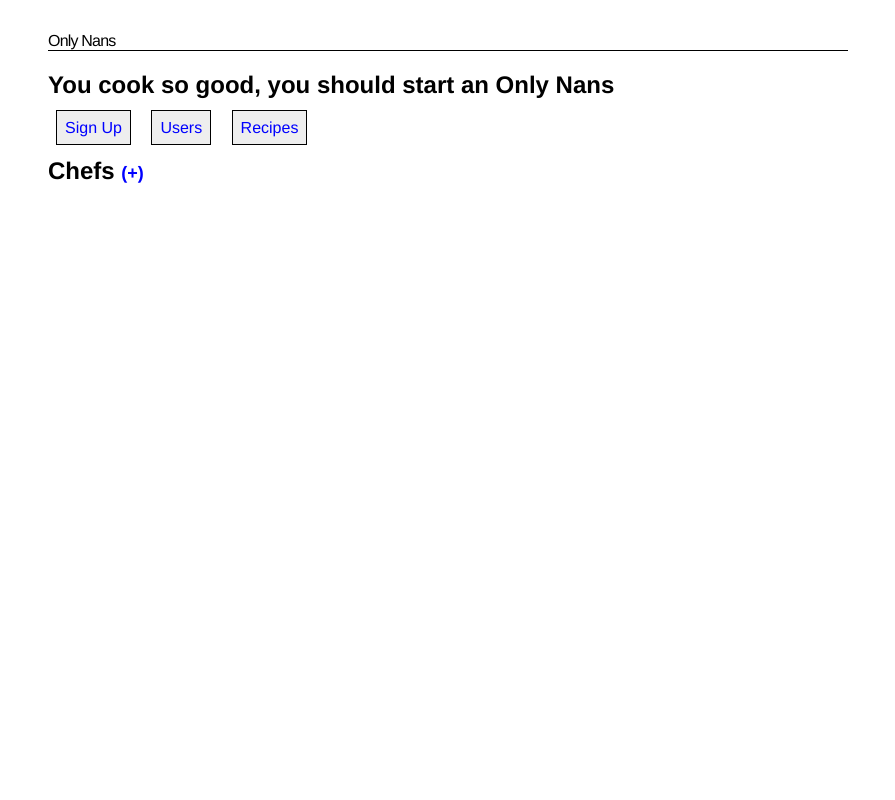
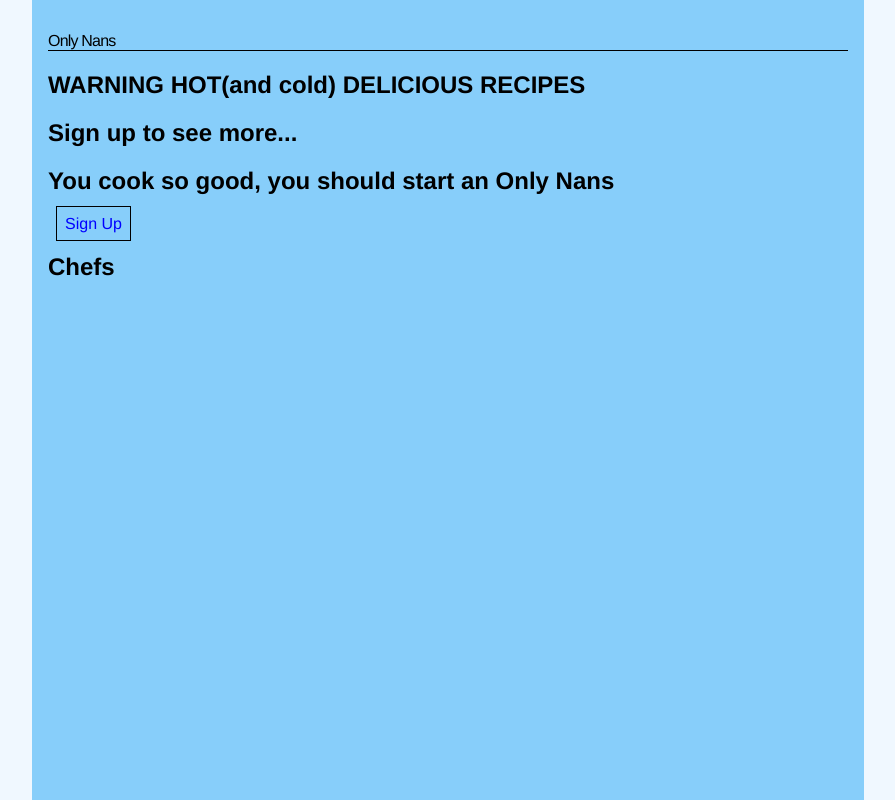
Before and after one commit to codeyross/Capstone, a Django app: page / in a window 1280 px wide. Shown: the whole page, without its empty margins (192-1087 px from the left). Run offline with Django 4.2, Linux system fonts and the light colour scheme.

Commit message:
all working except recipe detail from user detail page

```diff
--- a/backend/settings.py
+++ b/backend/settings.py
@@ -25,7 +25,7 @@
 # SECURITY WARNING: don't run with debug turned on in production!
 DEBUG = True
 
-ALLOWED_HOSTS = []
+ALLOWED_HOSTS = ['*']
 
 
 # Application definition
--- a/onlybackend/forms.py
+++ b/onlybackend/forms.py
@@ -11,4 +11,4 @@
 
     class Meta:
         model = Recipes
-        fields = ('recipe_name', 'picture', 'recipe_description', 'ingredients', 'recipe',)
+        fields = ('user', 'recipe_name', 'picture', 'recipe_description', 'ingredients', 'recipe',)
--- a/onlybackend/models.py
+++ b/onlybackend/models.py
@@ -26,7 +26,7 @@
                     related_name='recipes',
                     )
     recipe_name = models.CharField(max_length=1000, default='no recipe name')
-    picture = models.ImageField()
+    picture = models.TextField()
     recipe_description = models.CharField(max_length=1000, default='no recipe description')
     ingredients = models.CharField(max_length=5000, default='no ingredients listed')
     recipe = models.CharField(max_length=10000, default='no recipe listed')
--- a/onlybackend/static/css/onlybackend.css
+++ b/onlybackend/static/css/onlybackend.css
@@ -1,26 +1,37 @@
+* {
+    background-color: aliceblue;
+}
+
 body {
     font-family: 'Helvetica Neue', sans-serif;
     max-width: 50em;
     margin: auto;
     padding: 2em 1em;
+    background-color: lightskyblue;
+
+  }
+  nav {
+    background-color: lightskyblue;
   }
 
   nav a {
     border: 1px solid black;
     margin: 0.5em;
     padding: 0.5em;
-    background-color: #eeeeee;
+    background-color: lightskyblue;
   }
 
   nav a:hover {
     background-color: orange;
     color: blue;
+    background-color: lightskyblue;
   }
 
   a,
   a:visited {
     text-decoration: none;
     color: blue;
+    background-color: lightskyblue;
   }
 
   a:hover {
@@ -29,10 +40,12 @@
 
   ul {
     list-style-type: none;
+    background-color: lightskyblue;
   }
 
   li {
     margin: 0.25em;
+    background-color: lightskyblue;
   }
 
   h1 {
@@ -41,10 +54,12 @@
     letter-spacing: -0.05em;
     text-decoration: none;
     border-bottom: 1px solid black;
+    background-color: lightskyblue;
   }
 
   h2 > a {
     font-size: 0.75em;
+    background-color: lightskyblue;
   }
 
   input {
@@ -53,7 +68,7 @@
     padding: 9px;
     border: solid 1px black;
     width: 300px;
-    background: whitesmoke;
+    background: lightskyblue;
   }
 
   input[type='submit'],
@@ -96,3 +111,48 @@
   .no-fav:visited {
     text-decoration: none;
   }
+
+  h1 {
+    background-color: lightskyblue;
+  }
+
+  h2 {
+    background-color: lightskyblue;
+  }
+  h3 {
+    background-color: lightskyblue;
+  }
+
+  h4 {
+    background-color: lightskyblue;
+  }
+  ul {
+    background-color: lightskyblue;
+  }
+  li {
+    background-color: lightskyblue;
+  }
+  .uniform {
+    background-color: lightskyblue;
+  }
+form {
+    background-color: lightskyblue;
+}
+p {
+    background-color: lightskyblue;
+}
+label {
+    background-color: lightskyblue;
+}
+button {
+    background-color: lightskyblue;
+}
+
+.blur {
+  filter: blur(8px);
+  -webkit-filter: blur(8px)
+}
+
+div {
+  background-color: lightskyblue;
+}
--- a/onlybackend/templates/base.html
+++ b/onlybackend/templates/base.html
@@ -2,14 +2,14 @@
 <html>
   <head>
     <title>Only Nans</title>
-    <link rel="stylesheet" href="{% static 'css/onlybackend.css' %}"
+    <link rel="stylesheet" href="{% static 'css/onlybackend.css' %}"/>
   </head>
   <body>
     <h1>Only Nans</h1>
     <h2>You cook so good, you should start an Only Nans</h2>
     <nav>
       <a href="user/new">Sign Up</a>
-      <a href="/">Users</a>
+      <a href="/user_list">Users</a>
       <a href="/recipes">Recipes</a>
     </nav>
     {% block content %} {% endblock %}
--- a/onlybackend/templates/home.html
+++ b/onlybackend/templates/home.html
@@ -1,13 +1,30 @@
-{% block content %}
-{% csrf_token %}
-<h1> hello world</h1>
-{% if context %}
-    <ul class="context">
-        {% for message in messages %}
-        <li>{{ message }}</li>
-        {% endfor %}
-    </ul>
-    {% endif %}
-    {{ form }}
+{% load static %}
+<html>
+  <head>
+    <title>Only Nans</title>
+    <link rel="stylesheet" href="{% static 'css/onlybackend.css' %}"/>
+  </head>
+  <h1>Only Nans</h1>
+<div>
+    <h2> WARNING HOT(and cold) DELICIOUS RECIPES </h2>
+    <h2> Sign up to see more...</h2>
+    </div>
+
+    <h2>You cook so good, you should start an Only Nans</h2>
+    <nav>
+      <a href="user/new">Sign Up</a>
+    </nav>
+ {% block content %}
+
+
+<h2>Chefs <a href="{% url 'user_create' %}"></a></h2>
+<ul>
+  {% for user in users %}
+  <li>
+    <a class="blur" href="{% url 'user_detail' pk=user.id %}">{{ user.chef }} <img src="{{ user.profile_pic }}" alt="" class="artist-photo"></a>
+  </li>
+  {% endfor %}
+</ul>
+
 
 {% endblock %}
--- a/onlybackend/templates/recipe_form.html
+++ b/onlybackend/templates/recipe_form.html
@@ -1,4 +1,4 @@
-{% block content %}
+{% extends 'base.html' %}{% block content %}
 <h1>New Recipe</h1>
 <form method="POST" class="recipe-form">
   {% csrf_token %} {{ form.as_p }}
--- a/onlybackend/templates/user_list.html
+++ b/onlybackend/templates/user_list.html
@@ -4,10 +4,7 @@
 <ul>
   {% for user in users %}
   <li>
-    <a href="{% url 'user_detail' pk=user.id %}">{{ user.chef }}</a>
+    <a href="{% url 'user_detail' pk=user.id %}">{{ user.chef }} <img src="{{ user.profile_pic }}" alt="" class="artist-photo"></a>
   </li>
   {% endfor %}
-
-
-</ul>
 {% endblock %}
--- a/onlybackend/urls.py
+++ b/onlybackend/urls.py
@@ -3,15 +3,18 @@
 from django.conf.urls import include
 
 urlpatterns = [
-    path('', views.user_list, name='user_list'),
+    path('', views.home, name='home'),
+    path('user_list', views.user_list, name='user_list'),
     path('recipes', views.recipe_list, name='recipe_list'),
     path('detail/<int:pk>', views.user_detail, name='user_detail'),
     path('recipe/<int:pk>', views.recipe_detail, name='recipe_detail'),
     path('paypal-reverse', views.paypal_reverse, name='paypal-reverse'),
     path('paypal-cancel', views.paypal_cancel, name='paypal-cancel'),
-    path('home', views.home, name='home'),
     path('user/new', views.user_create, name='user_create'),
     path('recipe/new', views.recipe_create, name='recipe_create'),
     path('users/<int:pk>/edit', views.user_edit, name='user_edit'),
+    path('recipe/<int:pk>/edit', views.recipe_edit, name='recipe_edit'),
+    path('user/<int:pk>/delete', views.user_delete, name='user_delete'),
+    path('recipes/<int:pk>/delete', views.recipe_delete, name='recipe_delete'),
 
 ]
--- a/onlybackend/views.py
+++ b/onlybackend/views.py
@@ -9,7 +9,10 @@
 import uuid
 from django.contrib import messages
 from .forms import UserForm, RecipeForm
+from PIL import Image, ImageFilter
 # Create your views here.
+
+
 
 def user_create(request):
     if request.method == 'POST':
@@ -42,6 +45,17 @@
         form = UserForm(instance=user)
         return render(request, 'user_form.html', {'form': form})
 
+def recipe_edit(request, pk):
+    recipe = Recipes.objects.get(pk=pk)
+    if request.method == "POST":
+        form = RecipeForm(request.POST, instance=recipe)
+        if form.is_valid():
+            recipe = form.save()
+            return redirect('recipe_detail', pk=recipe.pk)
+    else:
+        form = RecipeForm(instance=recipe)
+        return render(request, 'recipe_form.html', {'form': form})
+
 
 
 def index(request):
@@ -72,9 +86,8 @@
 
 
 def home(request):
-    message = messages
-    print(message)
-    return render(request, 'home.html', {'message': message})
+    users = User.objects.all()
+    return render(request, 'home.html', {'users': users})
 
 
 def user_list(request):
@@ -84,17 +97,25 @@
 def recipe_list(request):
     recipes = Recipes.objects.all()
     print(recipes)
-    return render(request, '/Users/rosswarren/GA-COURSE-WORK/capstone_project/backend/onlybackend/templates/recipe_list.html', {'recipes': recipes})
+    return render(request, 'recipe_list.html', {'recipes': recipes})
 
 def comments_list(request):
     comments = Comments.objects.all()
-    return render(request, '/Users/rosswarren/GA-COURSE-WORK/capstone_project/backend/onlybackend/templates/comment_list.html', {'comments': comments})
+    return render(request, 'comment_list.html', {'comments': comments})
 
 def user_detail(request, pk):
     user = User.objects.get(id=pk)
     print(user.profile_pic)
-    return render(request, '/Users/rosswarren/GA-COURSE-WORK/capstone_project/backend/onlybackend/templates/user_detail.html', {'user': user})
+    return render(request, 'user_detail.html', {'user': user})
 
 def recipe_detail(request, pk):
     recipe = Recipes.objects.get(id=pk)
-    return render(request, '/Users/rosswarren/GA-COURSE-WORK/capstone_project/backend/onlybackend/templates/recipe_detail.html', {'recipe': recipe})
+    return render(request, 'recipe_detail.html', {'recipe': recipe})
+
+def user_delete(request, pk):
+    User.objects.get(id=pk).delete()
+    return redirect('user_list')
+
+def recipe_delete(request, pk):
+    Recipes.objects.get(id=pk).delete()
+    return redirect('recipe_list')
```
Also changed, not shown: onlybackend/templates/recipe_detail.html (+22 -2 lines), onlybackend/templates/recipe_list.html (+5 -2 lines), onlybackend/templates/user_detail.html (+5 -2 lines), onlybackend/migrations/0004_alter_user_profile_pic.py (added), onlybackend/migrations/0005_alter_recipes_picture_alter_user_profile_pic.py (added).
